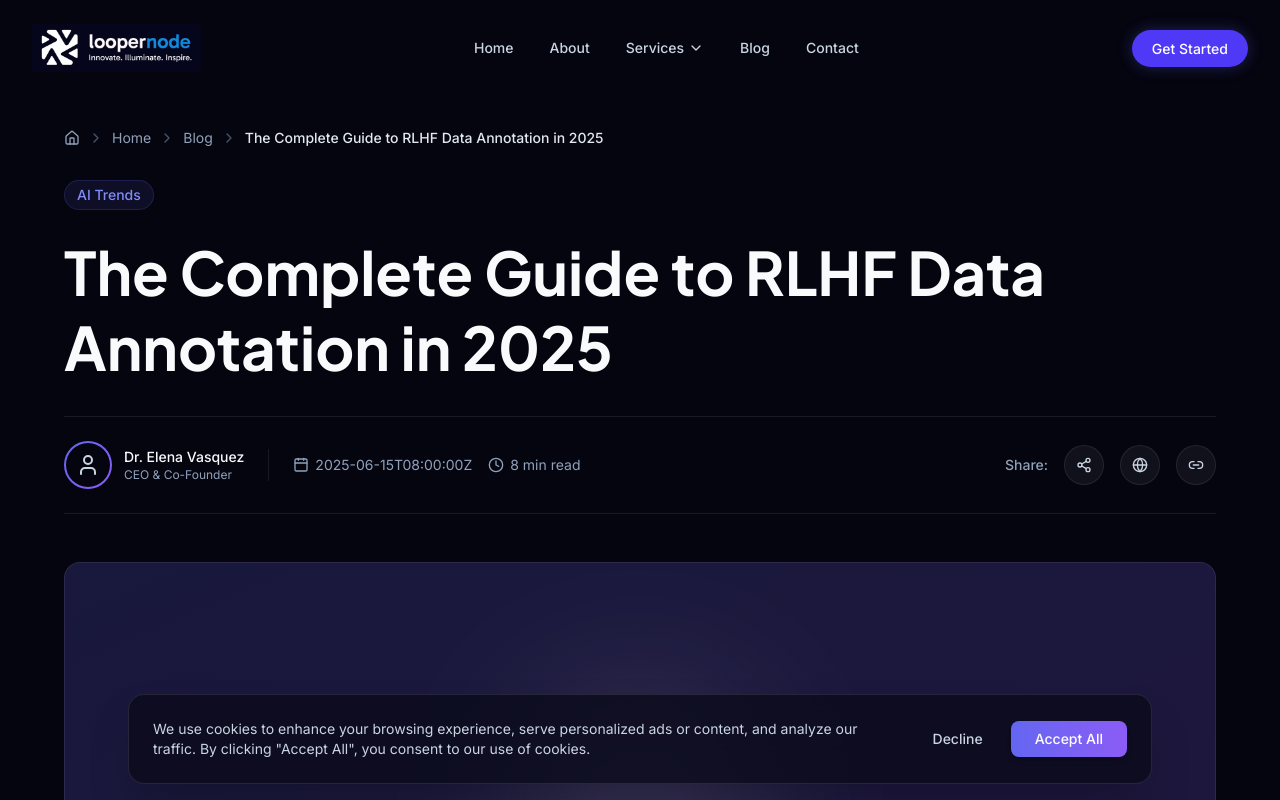
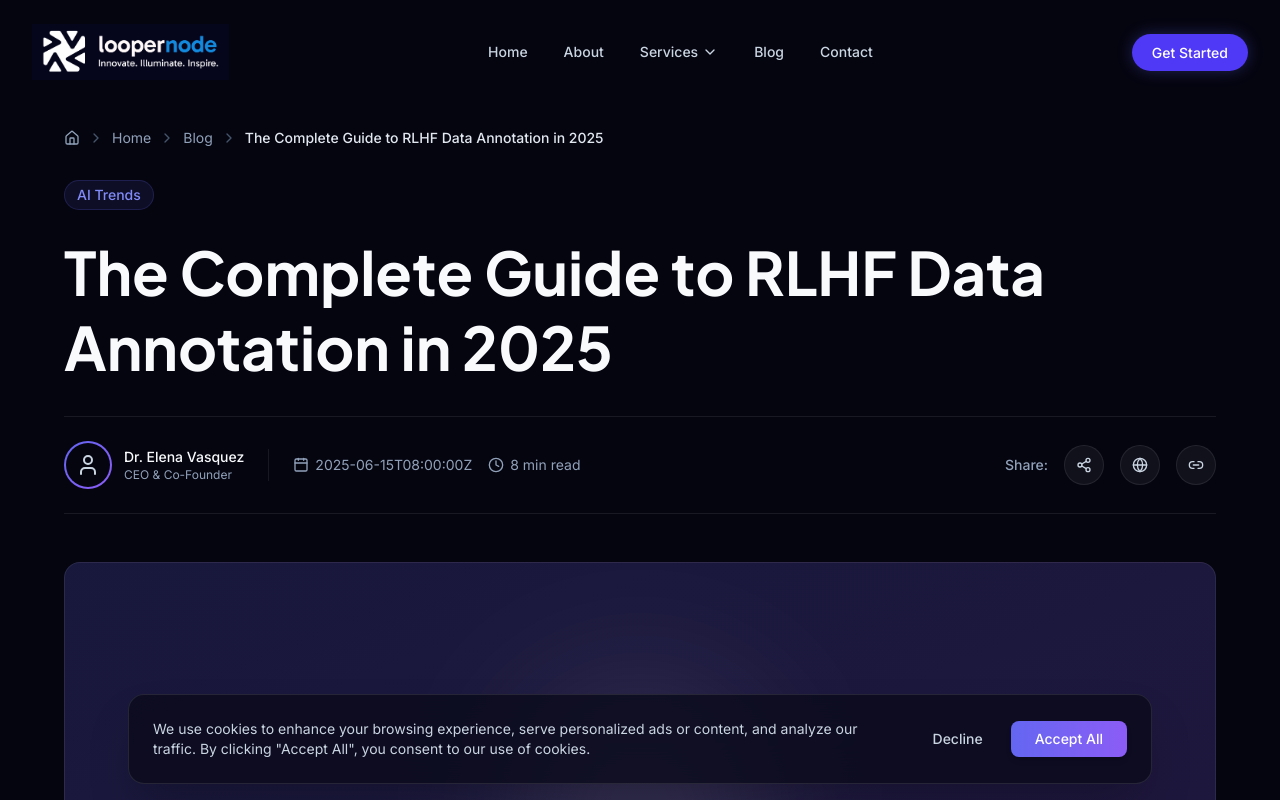
Before and after one commit to liyakathaalikt-oss/loopernode, a Next.js app: page /blog/guide-to-rlhf-data-annotation-2025 in a window 1280 px wide. Shown: the top 800 px of the page. Built offline with nearby package versions, Linux system fonts and the light colour scheme.

Commit message:
style: increase logo size by 20 percent

```diff
--- a/components/layout/footer.tsx
+++ b/components/layout/footer.tsx
@@ -37,7 +37,7 @@ export function Footer() {
           {/* Column 1: Brand */}
           <div className="space-y-6">
             <Link href="/" className="inline-block">
-              <NextImage src="/logo.png" alt="Loopernode" width={200} height={57} priority className="h-10 sm:h-12 w-auto object-contain" />
+              <NextImage src="/logo.png" alt="Loopernode" width={240} height={68} priority className="h-12 sm:h-14 w-auto object-contain" />
             </Link>
             <p className="text-slate-400 leading-relaxed text-sm">
               Global leader in AI data services, providing high-quality datasets, precise annotation, and comprehensive data processing for enterprise AI models.
--- a/components/layout/header.tsx
+++ b/components/layout/header.tsx
@@ -51,7 +51,7 @@ export function Header() {
           <div className="flex items-center justify-between">
             {/* Logo */}
             <Link href="/" className="flex-shrink-0 z-50">
-              <NextImage src="/logo.png" alt="Loopernode" width={200} height={57} priority className="h-10 sm:h-12 w-auto object-contain" />
+              <NextImage src="/logo.png" alt="Loopernode" width={240} height={68} priority className="h-12 sm:h-14 w-auto object-contain" />
             </Link>
 
             {/* Desktop Navigation */}
--- a/components/layout/mobile-nav.tsx
+++ b/components/layout/mobile-nav.tsx
@@ -85,7 +85,7 @@ export function MobileNav({ isOpen, onClose }: MobileNavProps) {
           {/* Header */}
           <div className="flex items-center justify-between p-6 border-b border-white/10">
             <Link href="/" onClick={onClose}>
-              <NextImage src="/logo.png" alt="Loopernode" width={200} height={57} priority className="h-10 w-auto object-contain" />
+              <NextImage src="/logo.png" alt="Loopernode" width={240} height={68} priority className="h-12 w-auto object-contain" />
             </Link>
             <button
               onClick={onClose}
```
